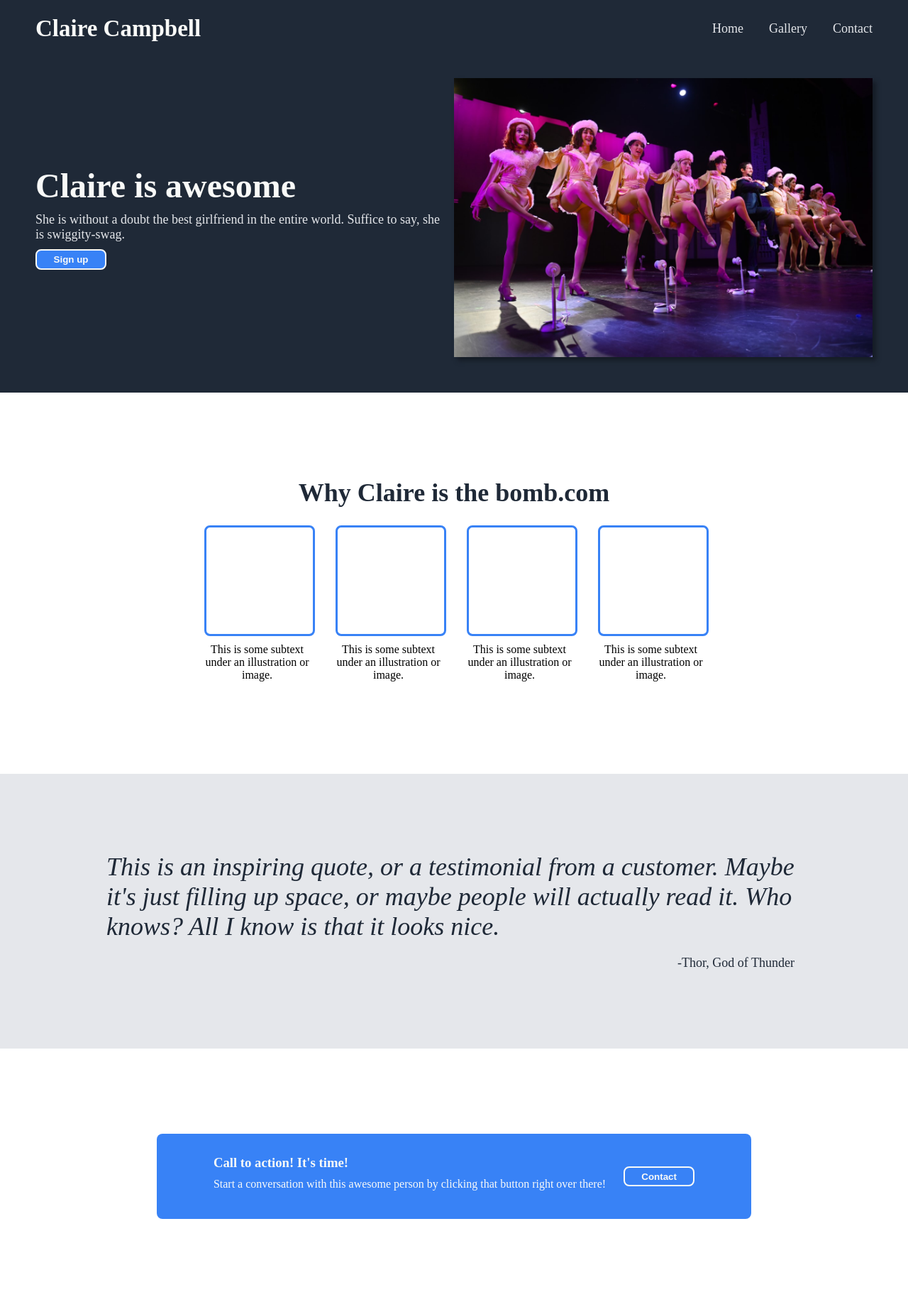
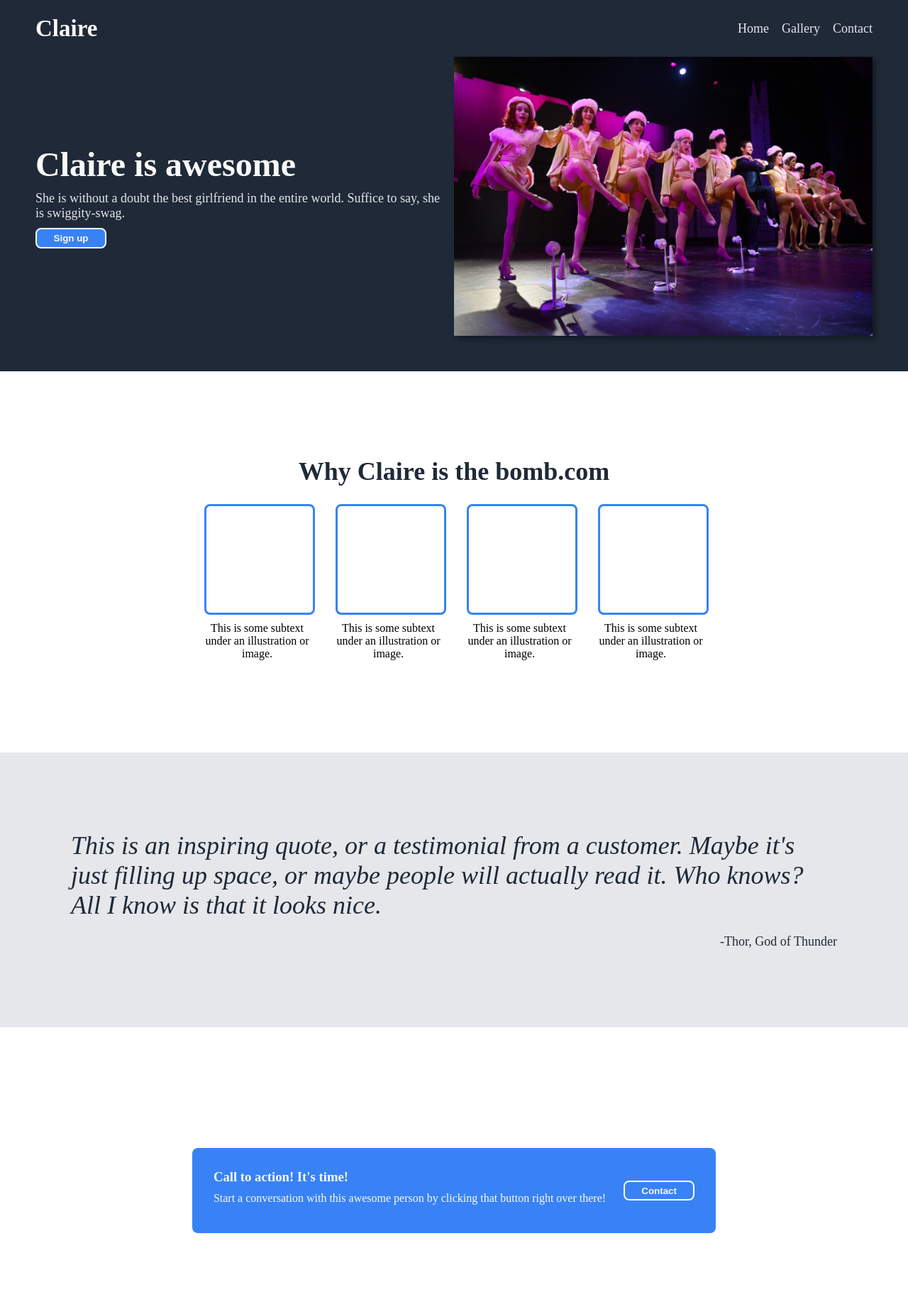
Before and after one commit to 2166Luke/Landing-Page, a plain HTML site: page index.html in a window 1280 px wide. Shown: the top 1834 px of the page at 71% size. Drawn offline with Linux system fonts and the light colour scheme; files whose address does not match are found by name.

Commit message:
Commit 6

```diff
--- a/index.html
+++ b/index.html
@@ -10,12 +10,12 @@
 <body>
     <div class="header">
         <div class="logo">
-            <h2>Claire Campbell</h2>
+            <h2>Claire</h2>
         </div>
         <ul class="headerlink">
-            <li><a href="index.html">Home</a></li>
-            <li><a href="https://www.youtube.com/watch?v=dQw4w9WgXcQ">Gallery</a></li>
-            <li><a href="contactpage.html">Contact</a></li>
+            <li class="grow"><a href="index.html">Home</a></li>
+            <li class="grow"><a href="https://www.youtube.com/watch?v=dQw4w9WgXcQ">Gallery</a></li>
+            <li class="grow"><a href="contactpage.html">Contact</a></li>
         </ul>
     </div>
     <div class="body">
--- a/styles.css
+++ b/styles.css
@@ -13,6 +13,10 @@ body {
     background-color: #1f2937;
     height: 40px;
     padding-top: 20px;
+    position: fixed;
+    width: 100%;
+    padding-bottom: 15px;
+    gap: 2em;
 }
 
 .logo{
@@ -24,13 +28,18 @@ body {
 
 .headerlink {
     display: flex;
-    gap: 2em;
+    gap: 1em;
     padding-right: 50px;
     font-size: 18px;
 }
 
-a:hover {
-    font-size: 20px;
+.grow {
+    transition: all .3s ease-in-out;
+}
+
+.grow:hover {
+    transform: scale(1.5);
+    cursor: pointer;
 }
 
 .body {
@@ -42,9 +51,10 @@ a:hover {
     justify-content: center;
     align-items: center;
     background-color: #1f2937;
-    flex: 1;
+    flex: 1 1 auto;
     padding: 50px;
     gap: 20px;
+    margin-top: 30px;
 }
 
 .herotext {
@@ -67,11 +77,10 @@ p {
 }
 
 .heroimg {
+    height: auto;
     max-width: 50%;
-    min-width: 100px;
-    height: auto;
     box-shadow: 5px 5px 6px #151c25;
-    flex-shrink: 1;
+    flex: 1 1 auto;
 
 }
 
@@ -121,7 +130,6 @@ p {
     font-weight: 100;
     font-style: italic;
     text-align: left;
-    padding: 0 50px;
 }
 
 .quotee {
@@ -129,24 +137,23 @@ p {
     font-size: 18px;
     font-weight: 500;
     text-align: right;
-    padding-right: 60px;
 }
 
 .popupcontainer {
     display: flex;
     justify-content: center;
-    padding: 120px;
 }
 
 .popup {
     display: flex;
     background-color: #3882f6;
-    max-height: fit-content;
-    max-width: fit-content;
+    max-width: 1000px;
     border-radius: 8px;
     align-items: center;
-    padding: 30px 80px;
+    justify-content: center;
+    padding: 30px;
     gap: 25px;
+    margin: 170px 20px;
 }
 
 .popuptext {
```
